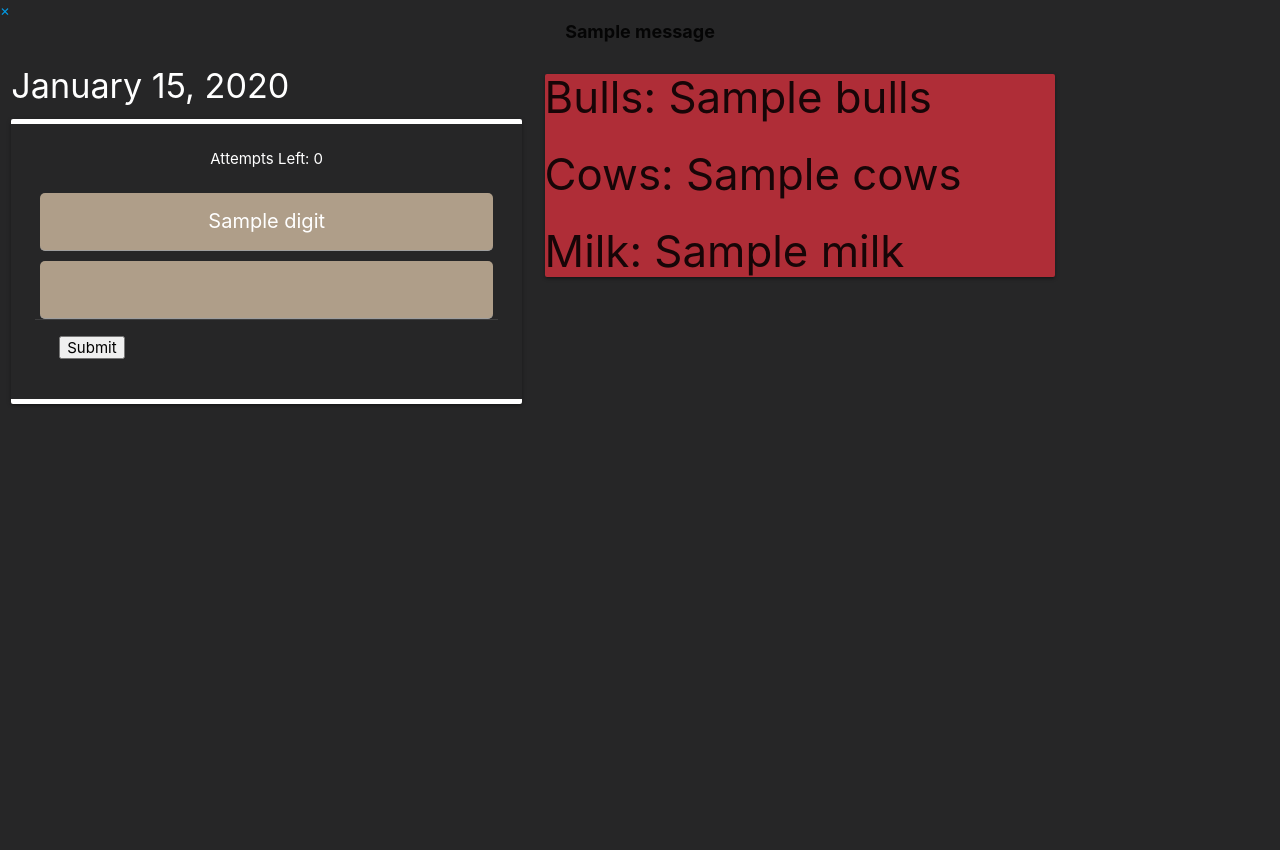
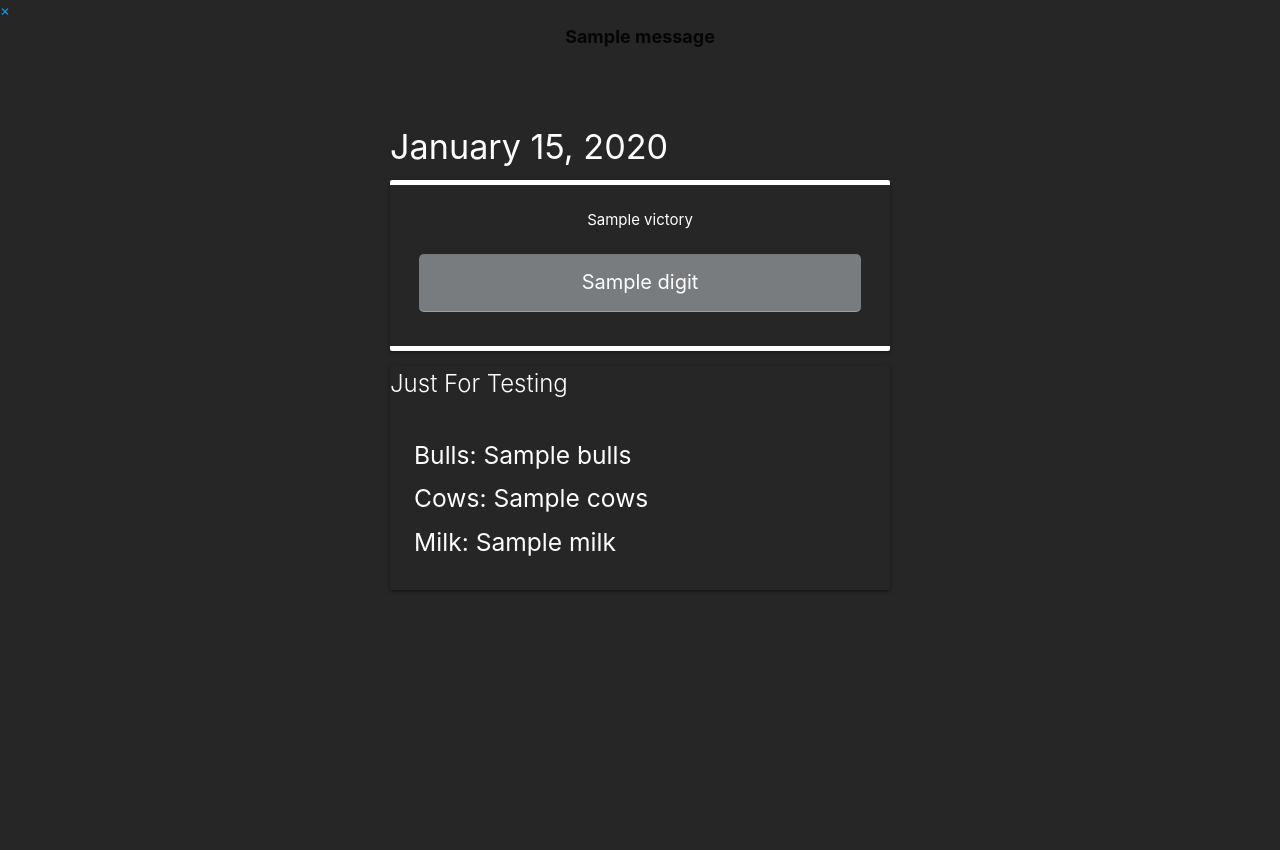
Before and after one commit to uwidcit/flaskmvc, a Flask app: template App/templates/game.html in a window 1280 px wide. Before the commit the page ends 405 px from the top, so only its background shows below. Run offline with Flask 3, Linux system fonts and the light colour scheme; the template is opened without the code that fills it: most values are stand-ins (such as "Sample title", 1, 10 or a date in 2020); one stand-in notice (Sample message) is shown.

Commit message:
Game Design Implemented: For each previous guess, the background of the specific integer is changed to correspond to whether it is a bull, cow, or milk Inspired by Wordle

```diff
--- a/App/templates/game.html
+++ b/App/templates/game.html
@@ -4,68 +4,66 @@
 
 {% block content %}
 <body class="content fill-space" style="background-color: #262627;">
-
-   <!-- Victory Pop-Up For Sky -->
-    {% if victory %}
-        <div id="victory-popup" class="victory-popup" style="position: fixed; top: 0; left: 0; width: 100%; height: 100%; background-color: rgba(0, 0, 0, 0.5); z-index: 999;">
-            <div class="card victory-card" style="background-color: #262627; color: white; width: 50%; text-align: center; position: absolute; top: 50%; left: 50%; transform: translate(-50%, -50%); z-index: 1000;">
-                <div id="alert" class="card-content">
-                    <button type="button" id="close" onclick="hideVictoryPopup()" style="border: none; background: none; cursor: pointer; font-size: 30px;">&times;</button>
-                    <p>{{ victory }}</p>
-                </div>
-            </div>
-        </div>
-
-    <!-- Automatically remove the victory pop-up after 5 seconds -->
-    <style>
-        .victory-popup {
-            animation: fadeOut 3s forwards;
-        }
-
-        @keyframes fadeOut {
-            0% { opacity: 1; }
-            100% { opacity: 0; visibility: hidden; }
-        }
-    </style>
-    {% endif %}
-
-    <div class="row">
-        <section class="col s12 m5" style="height: 86vh">
+    <div class="row" style="display: flex; justify-content: center; align-items: center; height: 100vh;">
+        <section style="width: 70%; max-width: 500px; height: 86vh;">
             <div class="card-title" style="color: white;">
                 <h4>{{ today.strftime('%B %d, %Y') }}</h4>
             </div>
             <div class="card" style="background-color: #262627; color: white; border-top: solid 5px white; border-bottom: solid 5px white;">
                 <div class="card-content">
                     <div style="text-align: center;">
+                        {% if victory %}
+                            <p>{{ victory }}</p><br>
+                        {% else %}
                             <p>Attempts Left: 0</p><br>
+                        {% endif %}
                     </div>
+
                     <div>
-                        {% for guess in guesses %}
+                        <div>
+                            {% for labeled_guess in labeled_guesses %}
                                 <div style="display: flex; justify-content: center; margin-bottom: 10px;">
-                                {% for digit in guess.guess %}
-                                <input type="text" value="{{ digit }}" style="margin: 0 5px; flex: 1; border-radius: 5px; padding: 6px; color: white; font-size: 20px; text-align: center; background-color: #AF9E89;" readonly>
+                                    {% for digit, label in labeled_guess %}
+                                        {% if label == 'bull' %}
+                                            <input type="text" value="{{ digit }}" style="margin: 0 5px; flex: 1; border-radius: 5px; padding: 6px; color: white; font-size: 20px; text-align: center; background-color: #6ca965;" readonly>
+                                        {% elif label == 'cow' %}
+                                            <input type="text" value="{{ digit }}" style="margin: 0 5px; flex: 1; border-radius: 5px; padding: 6px; color: white; font-size: 20px; text-align: center; background-color: #c8b653;" readonly>
+                                        {% else %}
+                                            <input type="text" value="{{ digit }}" style="margin: 0 5px; flex: 1; border-radius: 5px; padding: 6px; color: white; font-size: 20px; text-align: center; background-color: #787c7f;" readonly>
+                                        {% endif %}
                                     {% endfor %}
                                 </div>
                             {% endfor %}
                         </div>
+                    </div>
+
                     <form action="/evaluate_guess" method="POST">
                         <div style="display: flex;">
                             {% for i in curr_game["answer_length"] %}
+                                {% if victory %}
+                                    <!-- Player Can No Longer Guess Answers -->
+                                {% else %}
                                     <input type="number" id="guess-digit-{{ i }}" name="guess-digit-{{ i }}" style=" margin: 0 5px; flex: 1; border-radius: 5px; padding: 6px; color: white; font-size: 20px; text-align: center; background-color: #AF9E89;" min="0" max="9">
+                                {% endif %}
                             {% endfor %}
                         </div>
+                        {% if victory %}
+
+                        {% else %}
                             <div class="card-action">
                                 <button type="submit">Submit</button>
                             </div>
+                        {% endif %}
                     </form>
                 </div>
             </div>
-        </section>
-        <section class="col s12 m5" style="height: 86vh">
-            <div class="card" style="background-color: #AF2D37;">
-                <h3>Bulls: {{ verdict.bulls }}</h3>
-                <h3>Cows: {{ verdict.cows }}</h3>
-                <h3>Milk: {{ verdict.milk }}</h3>
+                <div class="card" style="background-color: #262627; color: white;">
+                    <div class="card-title">Just For Testing</div>
+                        <div class="card-content">
+                            <h5>Bulls: {{ verdict.bulls }}</h5>
+                            <h5>Cows: {{ verdict.cows }}</h5>
+                            <h5>Milk: {{ verdict.milk }}</h5>
+                        </div>
                 </div>
         </section>
     </div>
--- a/App/templates/layout.html
+++ b/App/templates/layout.html
@@ -68,7 +68,7 @@
       <div id="alert" class="col s10 offset-s1">
         <a href="" id="close">&times;</a>
         {% for message in messages %}
-        <div style="font-weight: bold;text-align: center;font-size: 1.2em;margin-top: -5px;">{{ message }}</div>
+          <div style="font-weight: bold;text-align: center;font-size: 1.2em;">{{ message }}</div>
         {% endfor %}
       </div>
 
```
Also changed, not shown: App/models/game.py (+34 -0 lines), App/views/game.py (+13 -4 lines). Lines whose indentation alone changed are shown as unchanged.
